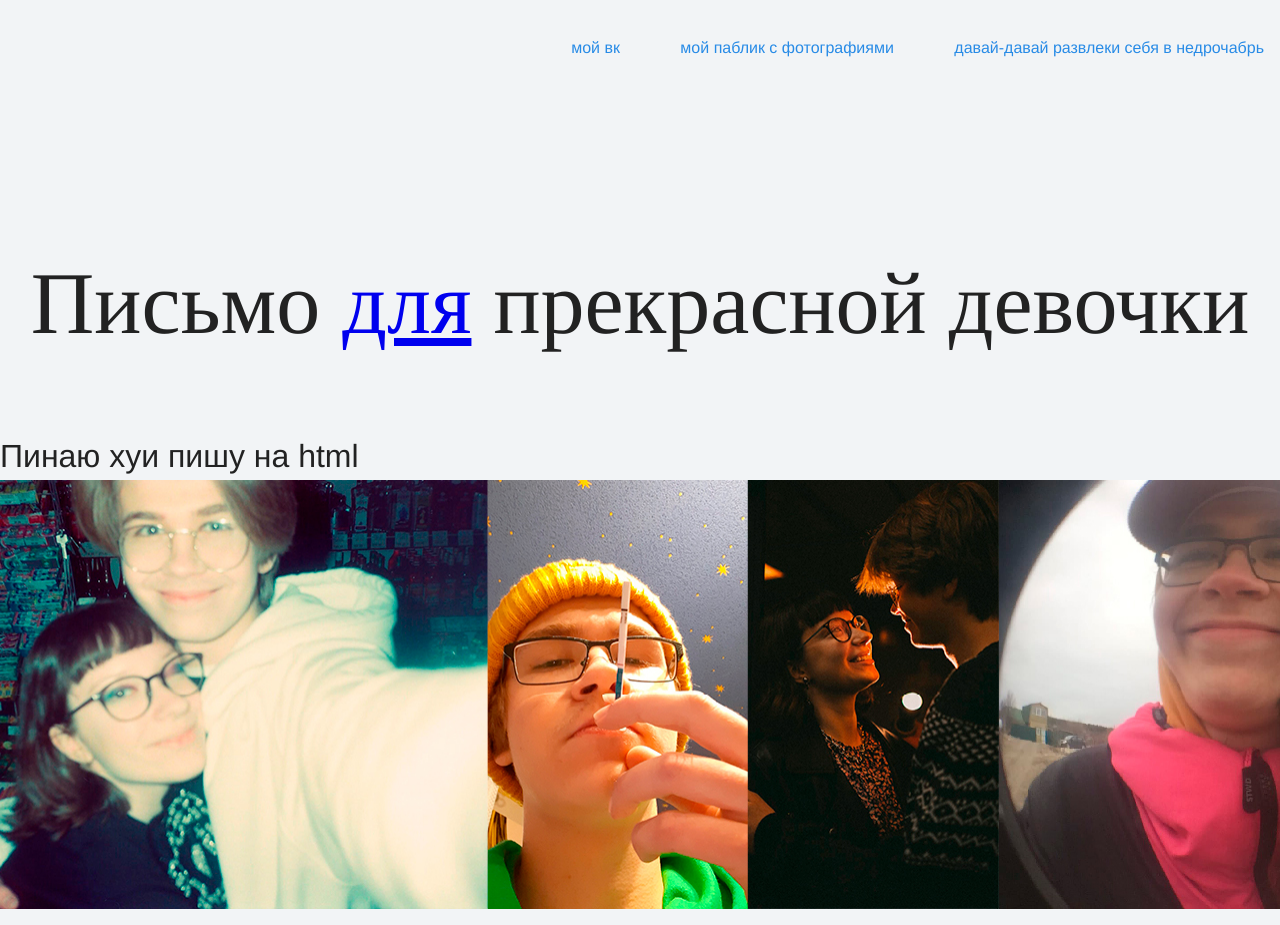
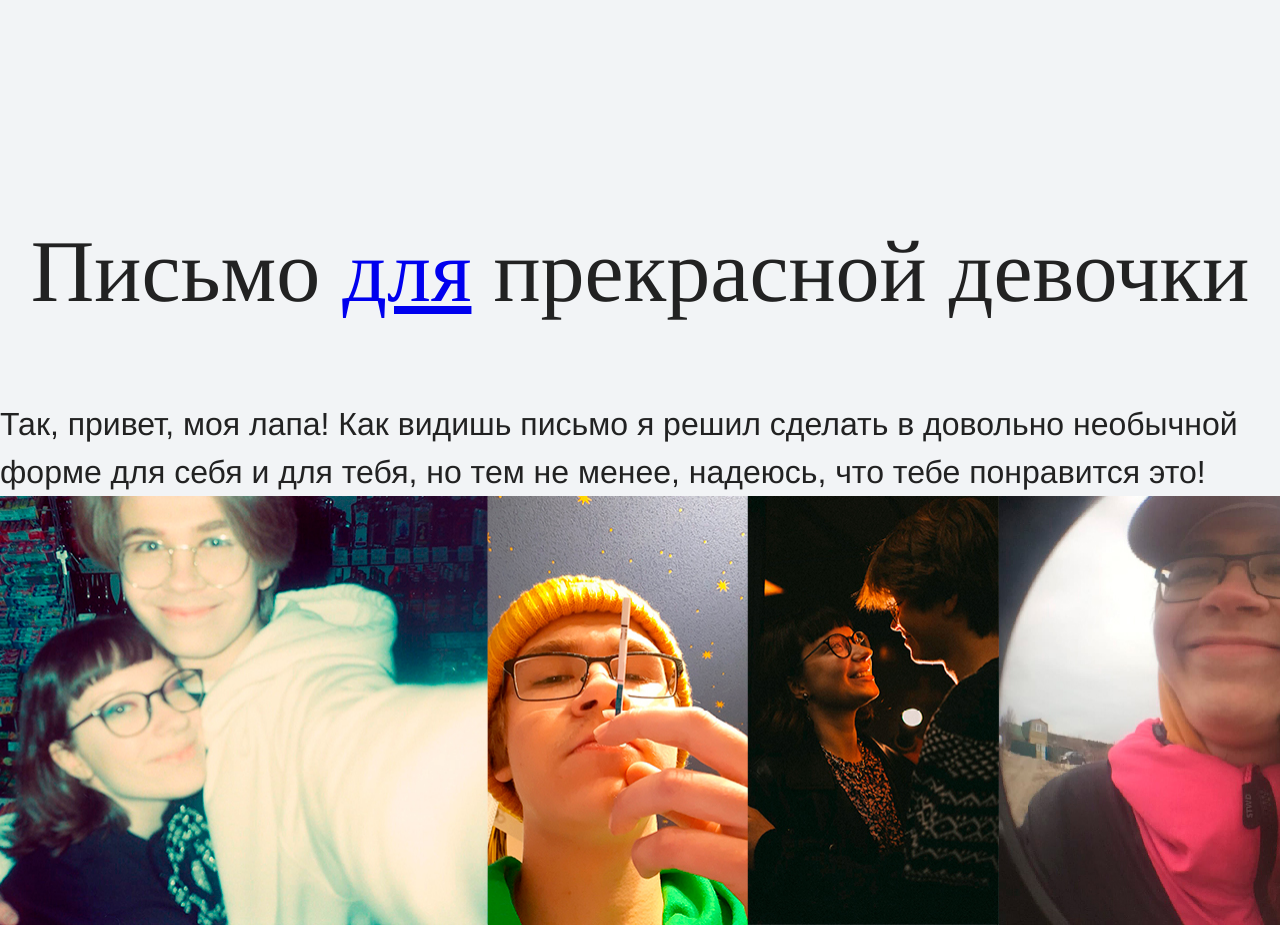
Before and after one commit to tim-brom/timka2, a plain HTML site: page index.html in a window 1280 px wide. Shown: the top 925 px of the page. Drawn offline with Linux system fonts and the light colour scheme.

Commit message:
Update index.html

```diff
--- a/index.html
+++ b/index.html
@@ -4,23 +4,18 @@
     <meta charset="UTF-8">
     <link rel="stylesheet" href="style (2).css">
       <div class="container">
-    <title>Портфолио Кузи</title>
+    <title>Письмо</title>
       </div>
   </head>
 
   <body>
     <header class="page-header">
-        <div class="container">
-        <a href="https://vk.com/idrashikzhiv">мой вк</a>
-        <a href="https://vk.com/scooootch">мой паблик с фотографиями</a>
-        <a href="https://rt.pornhub.com/">давай-давай развлеки себя в недрочабрь</a>
-        </div>
     </header>
 
     <section class="hero-image">
         <div class="container">
       <h1 class="heading">Письмо <a href="https://www.youtube.com/watch?v=dQw4w9WgXcQ"> для</a> прекрасной девочки</h1>    </div>
-      <p>Пинаю хуи пишу на html</p>
+      <p>Так, привет, моя лапа! Как видишь письмо я решил сделать в довольно необычной форме для себя и для тебя, но тем не менее, надеюсь, что тебе понравится это!</p>
         <img src="Без имени-2.jpg" height=429 width=1700>
 
     </section>
```
